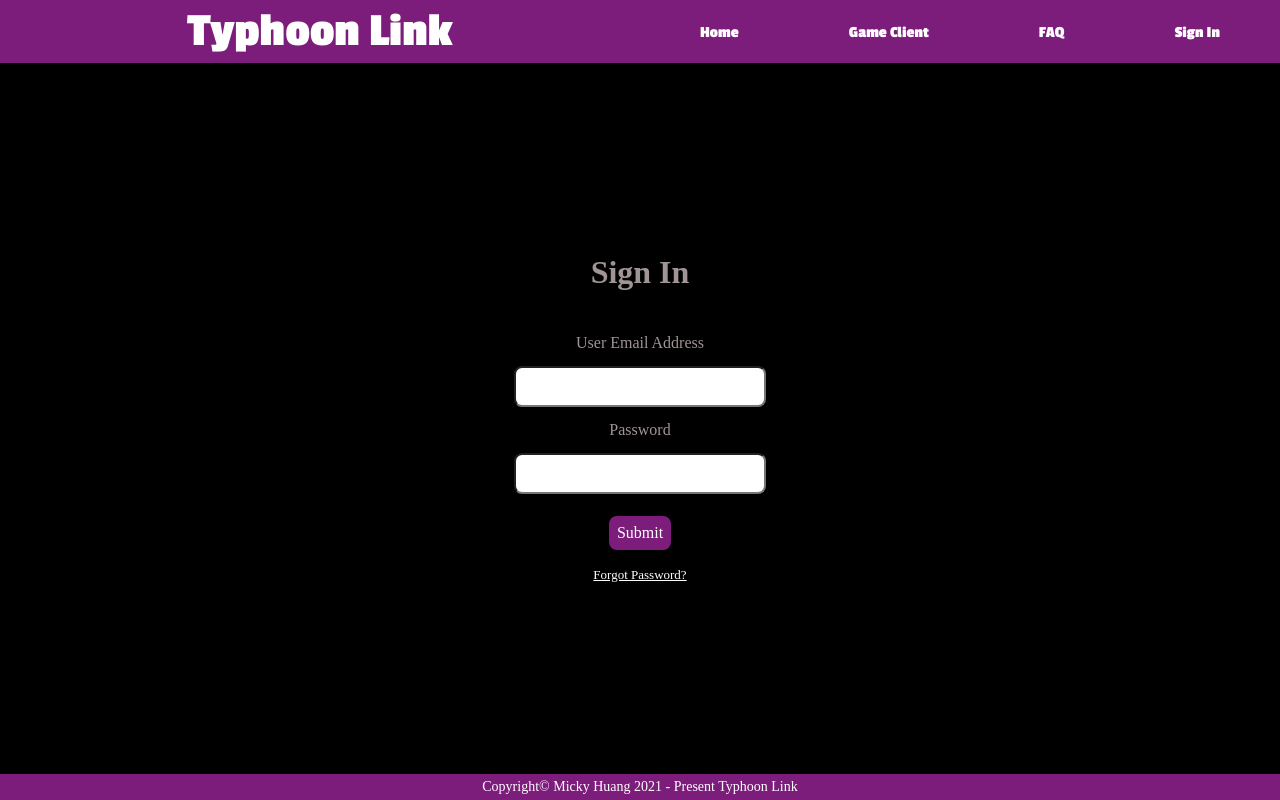
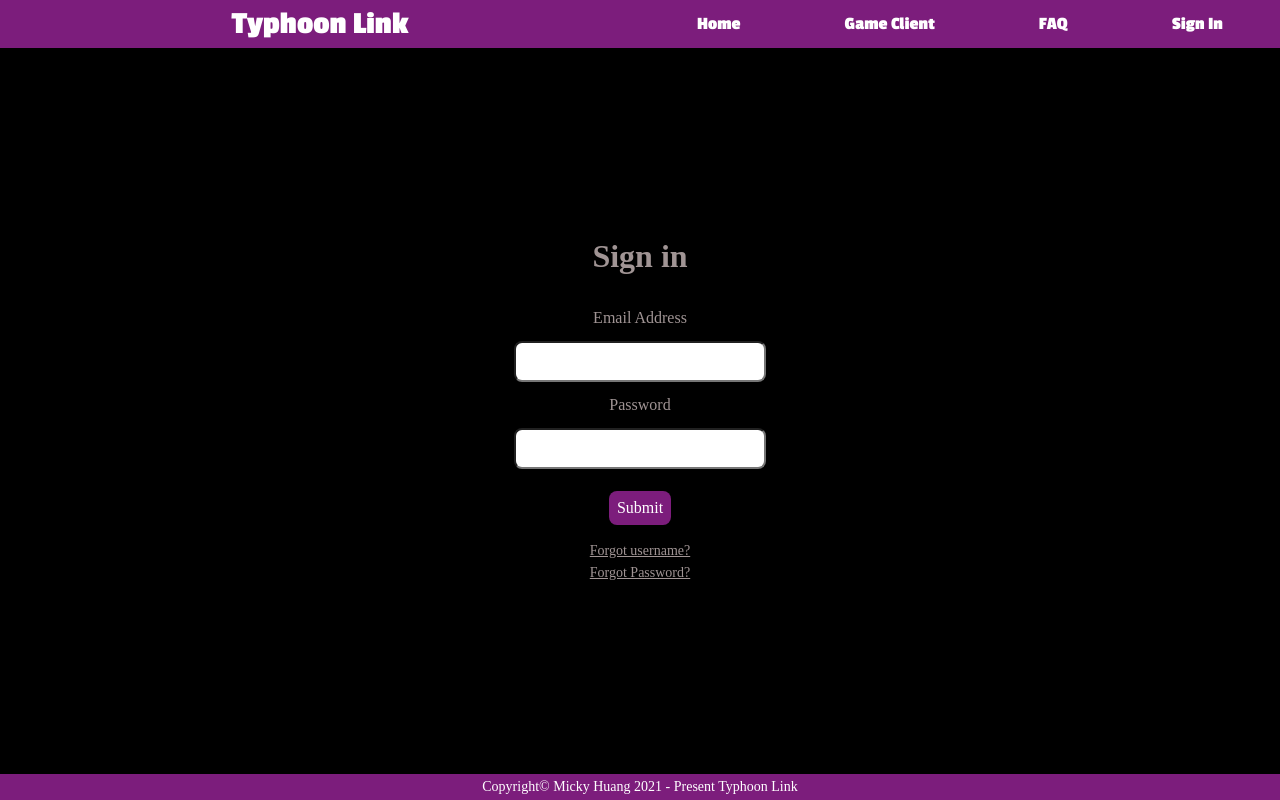
Before and after one commit to DevCoderV1/Typhoon-Link, a React (Create React App) app in the folder typhoonlink/: page /Login in a window 1280 px wide. Built offline with nearby package versions, Linux system fonts and the light colour scheme; a web font is replaced by a local one.

Commit message:
Change some css code

```diff
--- a/typhoonlink/src/App.css
+++ b/typhoonlink/src/App.css
@@ -25,6 +25,10 @@ body {
 
   margin: auto;
   width: 80%;
+}
+.game_wrapper {
+  text-align: center;
+  color: white;
 }
 .game {
   text-align: center;
@@ -55,7 +59,7 @@ body {
 }
 .show_descriptions::after {
   position: absolute;
-  content: "";
+  content: '';
   top: 0;
   left: 0;
   background-color: black;
@@ -70,12 +74,12 @@ body {
 }
 .show_descriptions .game_links button {
   font-size: 18px;
-  padding: 10px;
+  padding: 8px;
   border-radius: 0.6rem;
   outline: none;
   border: 0.5px solid white;
   background-color: rgb(34, 32, 32);
-  font-family: "Cuprum", sans-serif;
+  font-family: 'Cuprum', sans-serif;
   color: white;
   cursor: pointer;
   margin: 3px;
@@ -106,7 +110,7 @@ body {
 .game span {
   font-size: 20px;
   color: white;
-  font-family: "Cuprum", sans-serif;
+  font-family: 'Cuprum', sans-serif;
 }
 @media only screen and (max-width: 770px) {
   .gamelist_wrapper {
--- a/typhoonlink/src/components/_Game.js
+++ b/typhoonlink/src/components/_Game.js
@@ -1,7 +1,7 @@
-import { useState } from "react";
+import { useState } from 'react'
 
 const Game = ({ game_title, game_image, game_description, game_url }) => {
-  const [show, setshow] = useState(false);
+  const [show, setshow] = useState(false)
   return (
     <div className="game_wrapper">
       <div
@@ -10,8 +10,8 @@ const Game = ({ game_title, game_image, game_description, game_url }) => {
         onMouseLeave={() => setshow(false)}
       >
         <img src={game_image} alt="" />
-        <span>{game_title}</span>
-        <div className={show ? "show_descriptions" : "no_show_descriptions"}>
+
+        <div className={show ? 'show_descriptions' : 'no_show_descriptions'}>
           <span>Game Description:</span>
           <p>{game_description}</p>
           <div className="game_links">
@@ -19,7 +19,8 @@ const Game = ({ game_title, game_image, game_description, game_url }) => {
           </div>
         </div>
       </div>
+      <span>{game_title}</span>
     </div>
-  );
-};
-export default Game;
+  )
+}
+export default Game
--- a/typhoonlink/src/components/_Login.css
+++ b/typhoonlink/src/components/_Login.css
@@ -15,6 +15,9 @@
   text-align: center;
   margin: auto;
 }
+.login_container h1 {
+  font-size: 2em;
+}
 
 .login_container .form .form_input > * {
   margin: 7px;
@@ -27,14 +30,18 @@
   border-radius: 0.5rem;
   text-align: center;
 }
-
-.form a {
-  font-size: 13px;
+.form .form-forgot-link {
+  display: flex;
+  flex-direction: column;
+}
+.form .form-forgot-link a {
+  font-size: 14px;
   cursor: pointer;
-  color: white;
+  color: rgb(160, 148, 148);
+  margin: 3px;
 }
 
-.form a:hover {
+form .form-forgot-link a:hover {
   color: red;
 }
 
--- a/typhoonlink/src/components/_Login.js
+++ b/typhoonlink/src/components/_Login.js
@@ -1,40 +1,39 @@
-import { useState } from "react";
-import NavBar from "./_Navbar";
-import Footer from "./_Footer";
-import "./_Login.css";
+import { useState } from 'react'
+import NavBar from './_Navbar'
+import Footer from './_Footer'
+import './_Login.css'
 
 const Login = () => {
-  const [StatusMsg, SetStatus] = useState("");
-  const [Email, SetEmail] = useState("");
-  const [Password, SetPassword] = useState("");
-  let url = "";
+  const [StatusMsg, SetStatus] = useState('')
+  const [Email, SetEmail] = useState('')
+  const [Password, SetPassword] = useState('')
+  let url = ''
 
   const Checkuser = (e) => {
-    let EmailRegex =
-      /^[a-zA-Z0-9.!#$%&'*+/=?^_`{|}~-]+@[a-zA-Z0-9-]+(?:\.[a-zA-Z0-9-]+)*$/;
-    e.preventDefault();
-    if (Email !== "" && Password !== "") {
+    let EmailRegex = /^[a-zA-Z0-9.!#$%&'*+/=?^_`{|}~-]+@[a-zA-Z0-9-]+(?:\.[a-zA-Z0-9-]+)*$/
+    e.preventDefault()
+    if (Email !== '' && Password !== '') {
       if (Email.match(EmailRegex)) {
-        SetStatus("");
+        SetStatus('')
       } else {
-        SetStatus("Invalid Email Input");
+        SetStatus('Invalid Email Input')
       }
     } else {
-      SetStatus("Invalid Inputs");
+      SetStatus('Invalid Inputs')
     }
-  };
+  }
 
   return (
     <div className="login_wrapper">
       <NavBar />
       <div className="login_container">
-        <h1>Sign In</h1>
+        <h1>Sign in</h1>
         <form className="form">
           <div className="form_input">
-            <p>User Email Address</p>
+            <p>Email Address</p>
             <input
               onChange={(e) => {
-                SetEmail(e.target.value);
+                SetEmail(e.target.value)
               }}
               type="email"
               name="email"
@@ -44,7 +43,7 @@ const Login = () => {
             <p>Password</p>
             <input
               onChange={(e) => {
-                SetPassword(e.target.value);
+                SetPassword(e.target.value)
               }}
               type="text"
               name="password"
@@ -56,11 +55,14 @@ const Login = () => {
           <div className="form_btn">
             <button onClick={Checkuser}>Submit</button>
           </div>
-          <a href={url}>Forgot Password?</a>
+          <div className="form-forgot-link">
+            <a href={url}>Forgot username?</a>
+            <a href={url}>Forgot Password?</a>
+          </div>
         </form>
       </div>
       <Footer />
     </div>
-  );
-};
-export default Login;
+  )
+}
+export default Login
--- a/typhoonlink/src/components/_navbar.css
+++ b/typhoonlink/src/components/_navbar.css
@@ -1,4 +1,4 @@
-@import url("https://fonts.googleapis.com/css2?family=Passion+One:wght@700;900&display=swap");
+@import url('https://fonts.googleapis.com/css2?family=Passion+One:wght@700;900&display=swap');
 
 header {
   display: flex;
@@ -23,8 +23,8 @@ header {
 }
 .header_title h1 {
   text-align: center;
-  font-size: 48px;
-  font-family: "Passion One", cursive;
+  font-size: 2em;
+  font-family: 'Passion One', cursive;
 }
 .nav_bar {
   display: flex;
@@ -38,7 +38,8 @@ header {
 .nav_bar li a {
   text-decoration: none;
   color: white;
-  font-family: "Passion One", cursive;
+  font-family: 'Passion One', cursive;
+  font-size: 18px;
 }
 .nav_bars {
   display: flex;
@@ -51,7 +52,7 @@ header {
 }
 
 .nav_bars li a {
-  font-family: "Passion One", cursive;
+  font-family: 'Passion One', cursive;
   text-decoration: none;
   color: white;
 }
```
